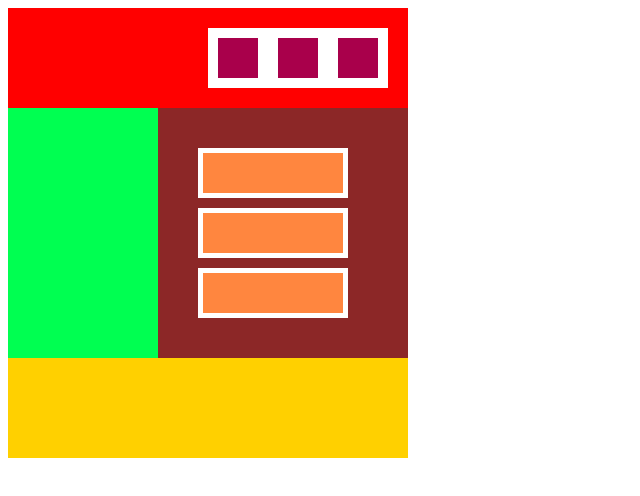
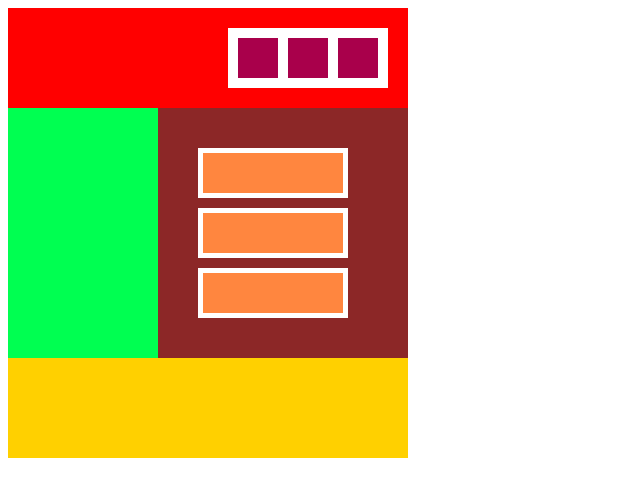
Before and after one commit to karie0407/puzzle3, a plain HTML site: page index.html in a window 1280 px wide. Shown: the whole page, without its empty margins (0-640 px from the left). Drawn offline with Linux system fonts and the light colour scheme.

Commit message:
課題修正

```diff
--- a/css/style.css
+++ b/css/style.css
@@ -17,14 +17,18 @@ body {
   position: absolute;
   top: 20px;
   right: 20px;
+  padding: 10px;
   background: #ffffff;
 }
 .puple {
   width: 40px;
   height: 40px;
-  float: right;
-  margin: 10px;
+  float: left;
+  margin-left: 10px;
   background: #a9004b;
+}
+.puple:first-child {
+  margin-left: 0;
 }
 
 .green {
--- a/index.html
+++ b/index.html
@@ -10,7 +10,7 @@
 <body>
   <header>
     <div class="red">
-      <div class="white">
+      <div class="white clearfix">
         <div class="puple"></div>
         <div class="puple"></div>
         <div class="puple"></div>
```
